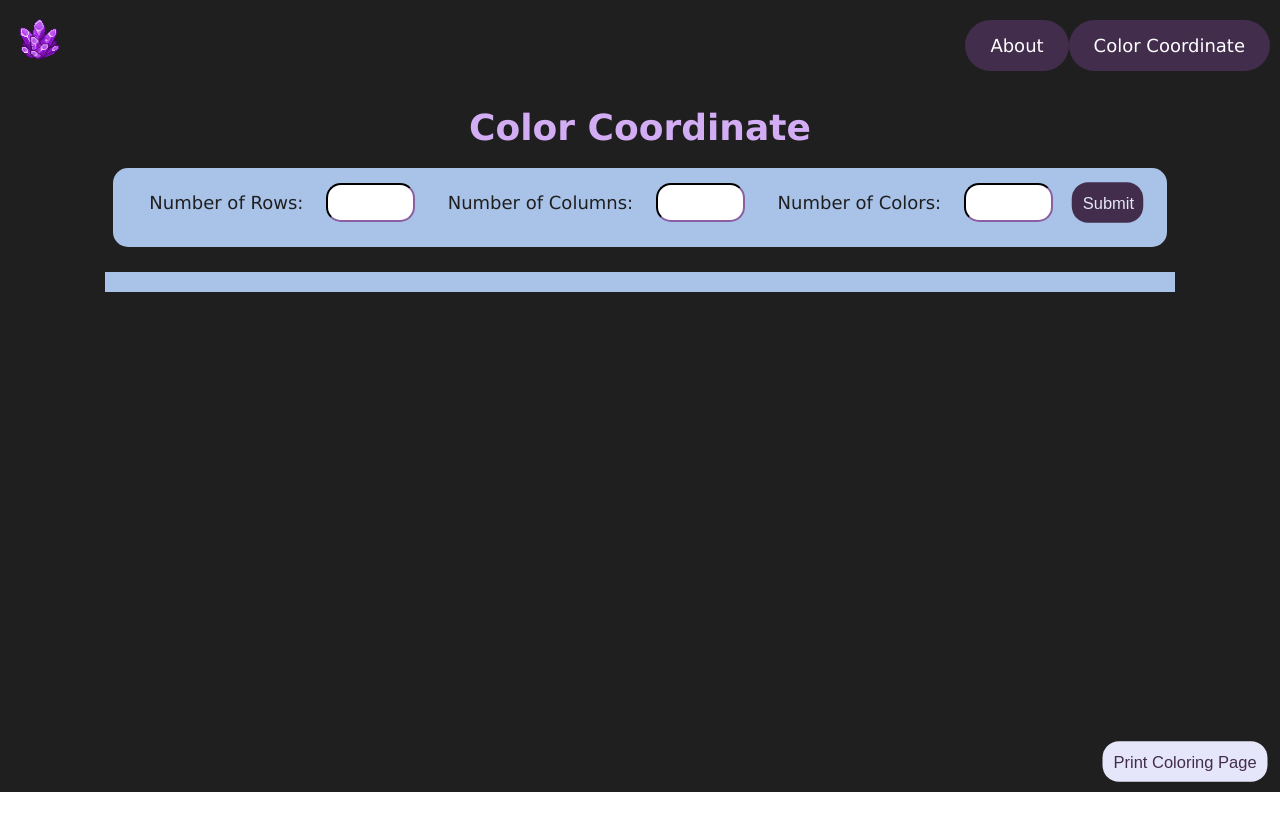
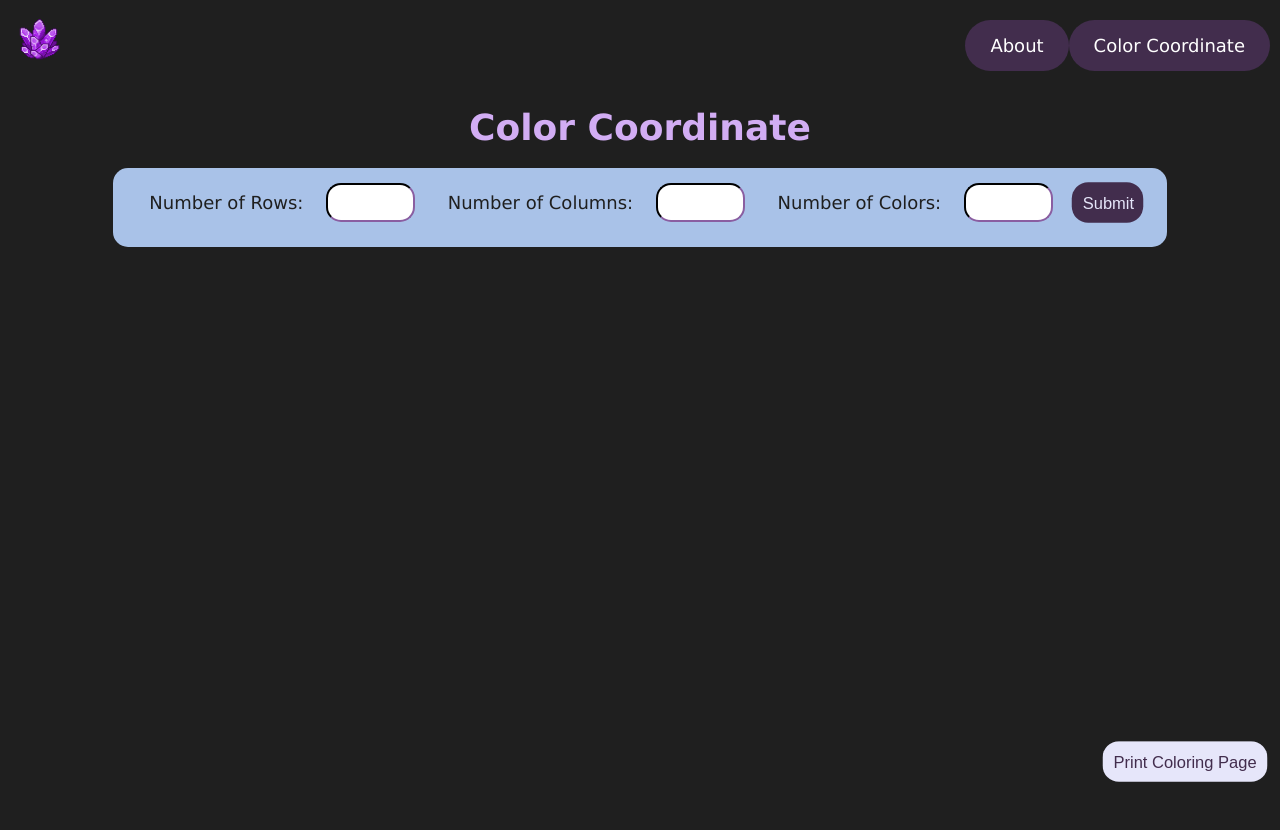
Before and after one commit to brennarw/CS312-Group-Project, an Angular app: page /color in a window 1280 px wide. Shown: the top 830 px of the page. Before the commit the page ends 800 px from the top, so only its background shows below. Built offline with nearby package versions, Linux system fonts and the light colour scheme.

Commit message:
change positioning of main & paint-table in color component

```diff
--- a/src/app/color/color.component.css
+++ b/src/app/color/color.component.css
@@ -20,8 +20,9 @@ table {
 
 main {
     padding-top: 25px;
-    padding-bottom: 500px;
     background-color: #1f1f1f;
+    height: 100vh;
+    position: relative;
 }
 
 th, td {
@@ -70,10 +71,11 @@ form input {
     color: lavender;
     font-size: 15px;
     scale: 1.1;
+    cursor: pointer;
 }
 
 .print-button {
-    position:absolute;
+    position:fixed;
     bottom: 20px;
     right: 20px;
     padding: 10px;
@@ -83,6 +85,7 @@ form input {
     color: #422d4d;
     font-size: 15px;
     scale: 1.1;
+    cursor: pointer;
 }
 
 .error {
@@ -100,16 +103,10 @@ form input {
     /* Apply grayscale filter to the entire body */
     main {
       filter: grayscale(100%);
+      height: 100%;
     }
 
     .no-print {
         display: none !important;
     }
   }
-
-.paint-table-container {
-    width: 82%;
-    overflow-x: scroll;
-    background-color: #a9c2e8;
-    padding: 10px;
-}
--- a/src/app/color/color.component.html
+++ b/src/app/color/color.component.html
@@ -65,7 +65,6 @@
           *Colors field is required.
     </div>
   </div>
-
 </form>
 
 
@@ -73,9 +72,7 @@
     <table id="colorTable" >
     </table>
 </div>
-<div class="paint-table-container">
-    <paint-table *ngIf="showPaintTable" [numRows]="numRows" [numCols]="numCols"></paint-table>
-</div>
+<paint-table *ngIf="showPaintTable" [numRows]="numRows" [numCols]="numCols"></paint-table>
 <div class="no-print">
     <button class='print-button' (click)="printPage()">Print Coloring Page</button>
 </div>
```
